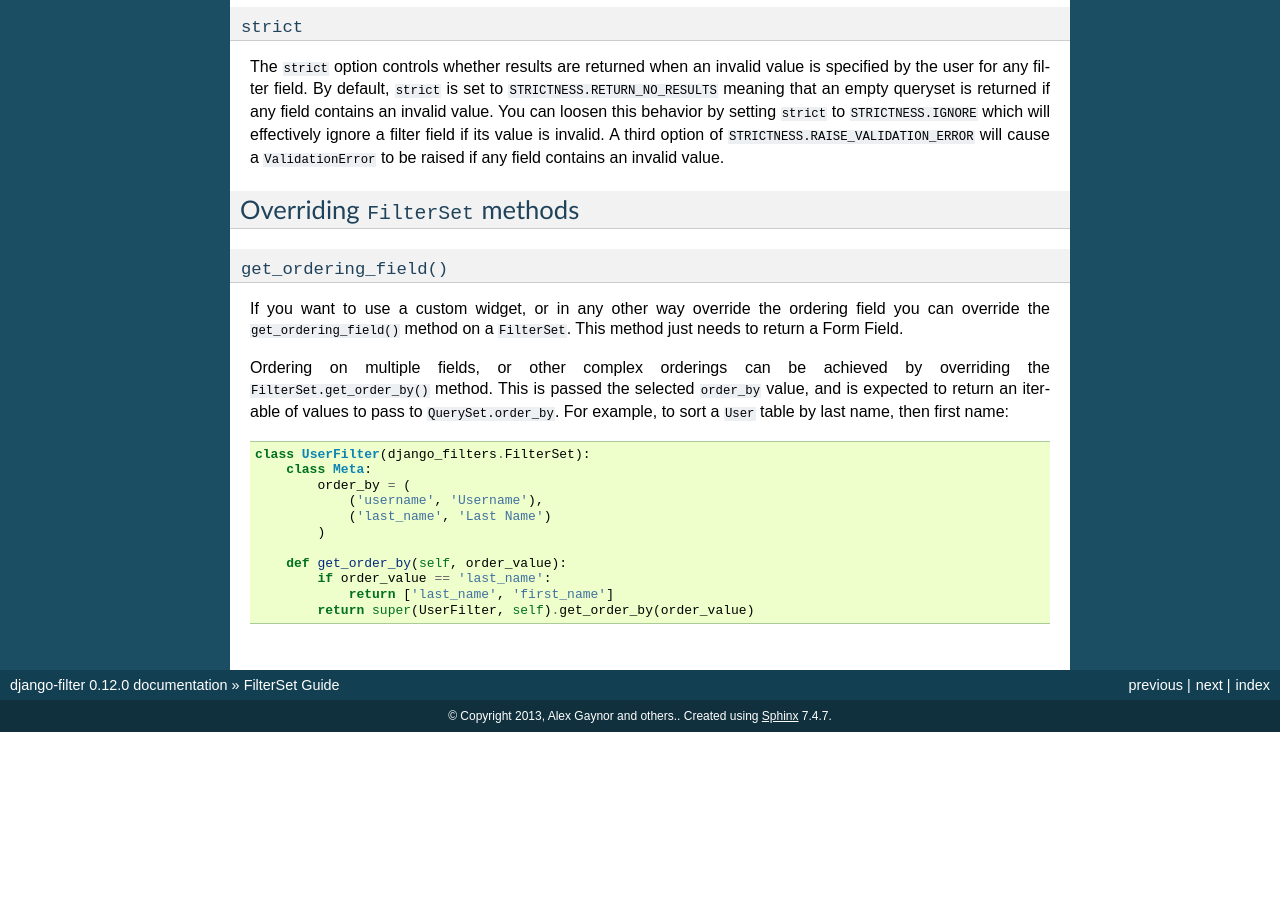
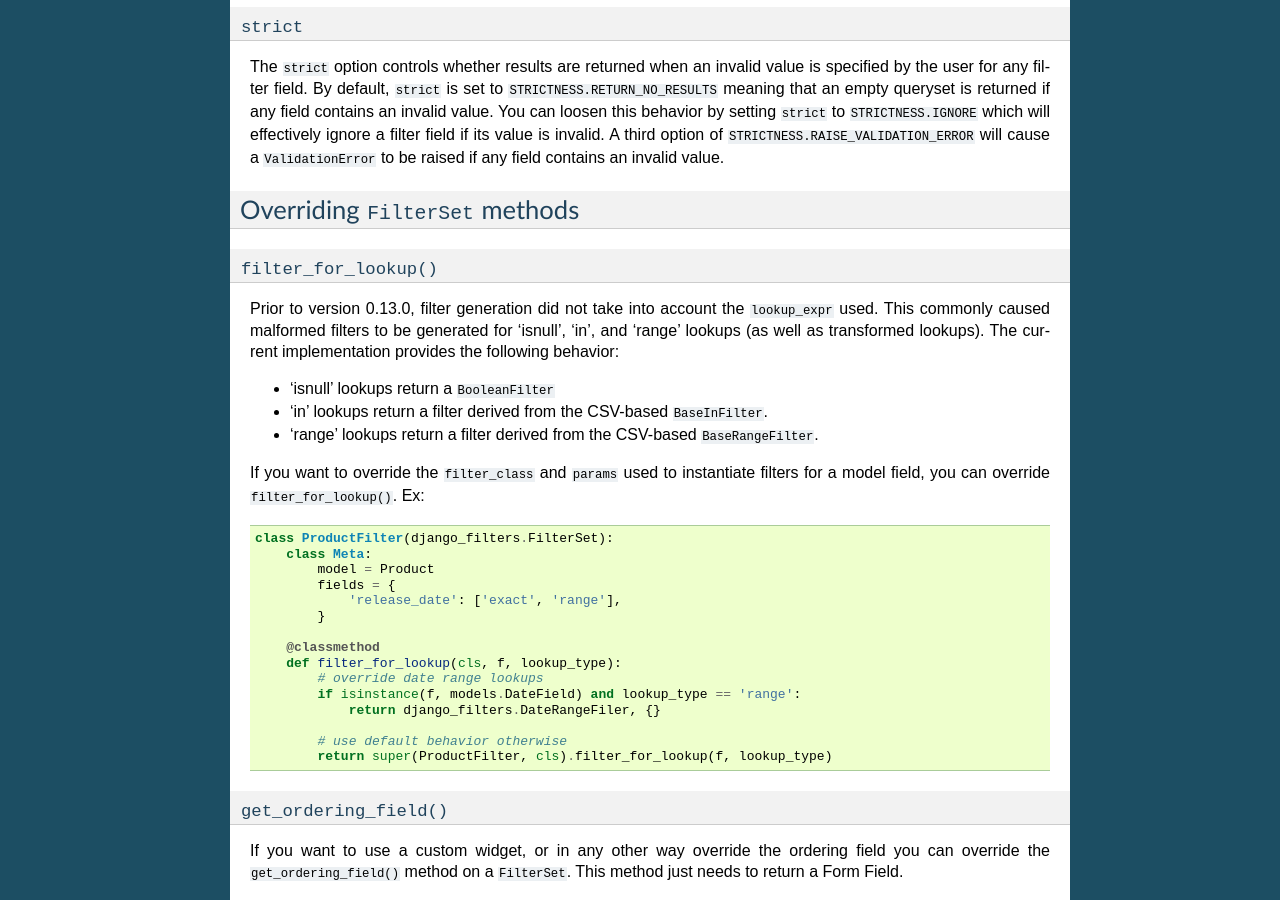
Before and after one commit to carltongibson/django-filter, a Sphinx documentation site: the page built from docs/ref/filterset.txt, in a window 1280 px wide and 900 px high, scrolled down 1388 px. Built offline with Sphinx 7.4.7, drawn with Linux system fonts in a browser that asks for light colours; before the commit the page ends 2120 px from its top, so only the background shows below that.

Commit message:
Add override details for filter_for_lookup()

```diff
--- a/docs/ref/filterset.txt
+++ b/docs/ref/filterset.txt
@@ -106,6 +106,38 @@ raised if any field contains an invalid value.
 Overriding ``FilterSet`` methods
 --------------------------------
 
+``filter_for_lookup()``
+~~~~~~~~~~~~~~~~~~~~~~~
+
+Prior to version 0.13.0, filter generation did not take into account the
+``lookup_expr`` used. This commonly caused malformed filters to be generated
+for 'isnull', 'in', and 'range' lookups (as well as transformed lookups). The
+current implementation provides the following behavior:
+
+- 'isnull' lookups return a ``BooleanFilter``
+- 'in' lookups return a filter derived from the CSV-based ``BaseInFilter``.
+- 'range' lookups return a filter derived from the CSV-based ``BaseRangeFilter``.
+
+If you want to override the ``filter_class`` and ``params`` used to instantiate
+filters for a model field, you can override ``filter_for_lookup()``. Ex::
+
+    class ProductFilter(django_filters.FilterSet):
+        class Meta:
+            model = Product
+            fields = {
+                'release_date': ['exact', 'range'],
+            }
+
+        @classmethod
+        def filter_for_lookup(cls, f, lookup_type):
+            # override date range lookups
+            if isinstance(f, models.DateField) and lookup_type == 'range':
+                return django_filters.DateRangeFiler, {}
+
+            # use default behavior otherwise
+            return super(ProductFilter, cls).filter_for_lookup(f, lookup_type)
+
+
 ``get_ordering_field()``
 ~~~~~~~~~~~~~~~~~~~~~~~~
 
```
